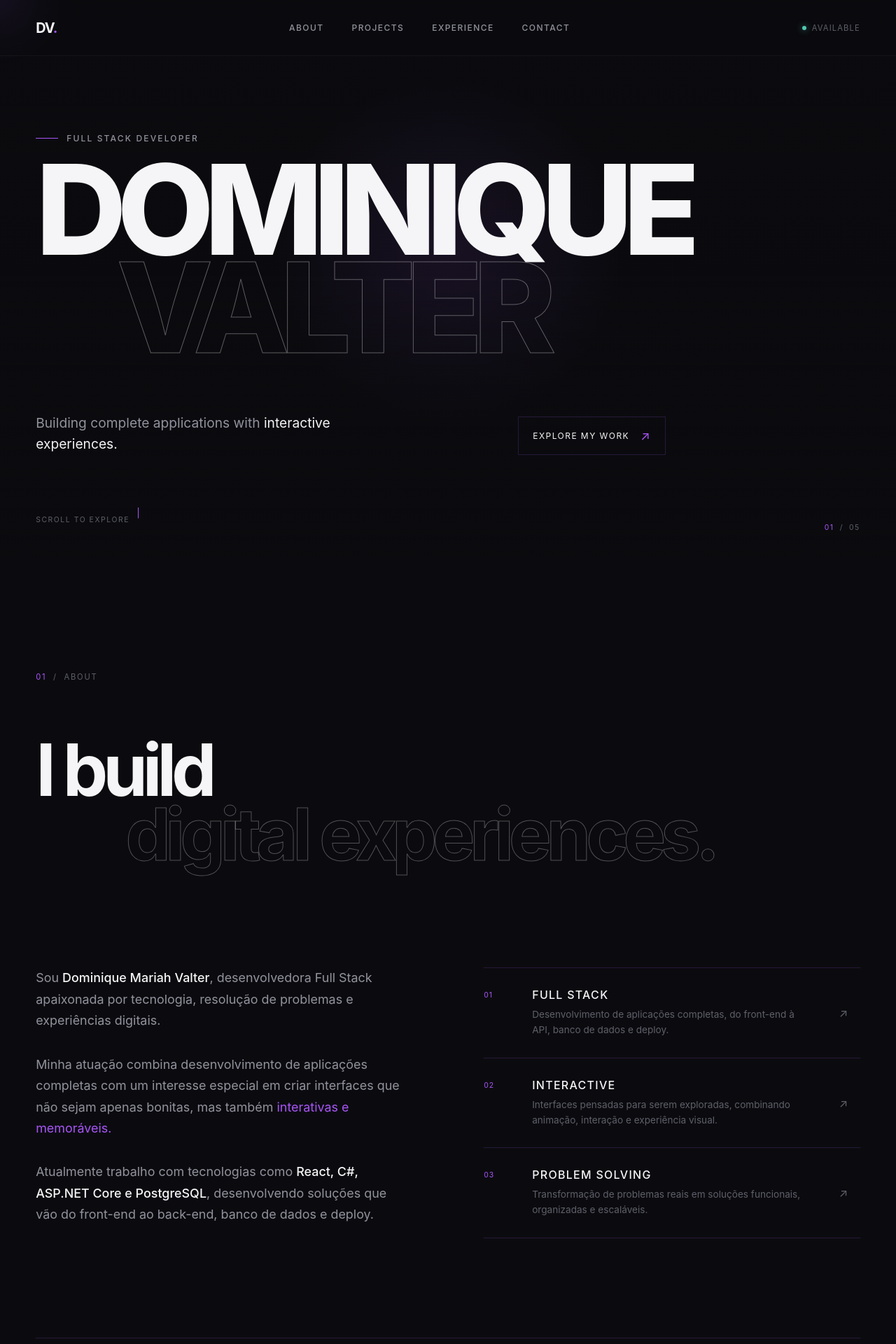
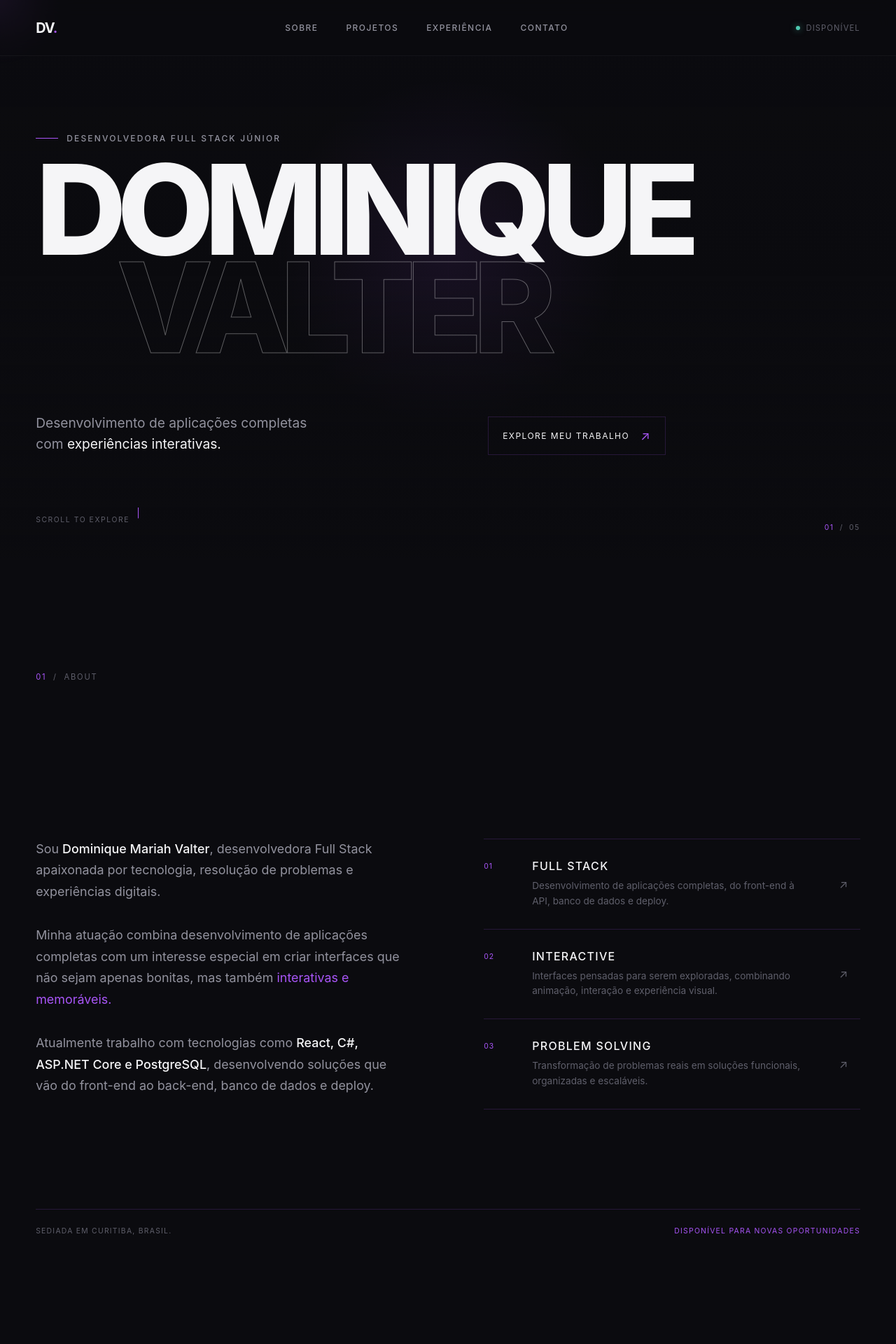
Before and after one commit to DominiqueValter/portfolio, a React app: page / in a window 1280 px wide. Shown: the top 1920 px of the page at 70% size. Built offline with nearby package versions, Linux system fonts and the light colour scheme; the HTML template or start-up script is replaced by a standard one.

Commit message:
refactor(conteúdo): traduzir textos e seções do portfólio para português

```diff
--- a/src/components/Navbar/Navbar.jsx
+++ b/src/components/Navbar/Navbar.jsx
@@ -2,10 +2,10 @@ import { motion } from "motion/react";
 import "./Navbar.css";
 
 const navItems = [
-  { label: "About", href: "#about" },
-  { label: "Projects", href: "#projects" },
-  { label: "Experience", href: "#experience" },
-  { label: "Contact", href: "#contact" },
+  { label: "Sobre", href: "#about" },
+  { label: "Projetos", href: "#projects" },
+  { label: "Experiência", href: "#experience" },
+  { label: "Contato", href: "#contact" },
 ];
 
 function Navbar() {
@@ -30,7 +30,7 @@ function Navbar() {
 
       <div className="navbar-status">
         <span className="status-dot" />
-        <span>Available</span>
+        <span>Disponível</span>
       </div>
     </motion.header>
   );
--- a/src/sections/About/About.jsx
+++ b/src/sections/About/About.jsx
@@ -48,11 +48,7 @@ function About() {
             duration: 0.9,
             ease: [0.16, 1, 0.3, 1],
           }}
-        >
-          <span>I build</span>
-
-          <span className="about-heading-outline">digital experiences.</span>
-        </motion.div>
+        ></motion.div>
 
         <div className="about-content">
           <motion.div
@@ -118,8 +114,8 @@ function About() {
           viewport={{ once: true }}
           transition={{ duration: 1 }}
         >
-          <span>Based in Curitiba, Brazil</span>
-          <span>Available for new opportunities</span>
+          <span>Sediada em Curitiba, Brasil.</span>
+          <span>Disponível para novas oportunidades</span>
         </motion.div>
       </div>
     </section>
--- a/src/sections/Contact/Contact.jsx
+++ b/src/sections/Contact/Contact.jsx
@@ -27,8 +27,8 @@ function Contact() {
             viewport={{ once: true, amount: 0.3 }}
             transition={{ duration: 0.9, ease: [0.16, 1, 0.3, 1] }}
           >
-            <span>Let’s engineer</span>
-            <span className="contact-heading-outline">something real.</span>
+            <span>Vamos projetar</span>
+            <span className="contact-heading-outline">Algo real.</span>
           </motion.h2>
 
           <motion.div
--- a/src/sections/Experience/Experience.jsx
+++ b/src/sections/Experience/Experience.jsx
@@ -25,12 +25,7 @@ function Experience() {
           whileInView={{ opacity: 1, y: 0 }}
           viewport={{ once: true, amount: 0.3 }}
           transition={{ duration: 0.9, ease: [0.16, 1, 0.3, 1] }}
-        >
-          <span>Scalable systems.</span>
-          <span className="experience-heading-outline">
-            Public & Private Impact.
-          </span>
-        </motion.div>
+        ></motion.div>
 
         <div className="experience-list">
           {experienceData.map((exp, index) => (
--- a/src/sections/Hero/Hero.jsx
+++ b/src/sections/Hero/Hero.jsx
@@ -54,7 +54,7 @@ function Hero() {
           }}
         >
           <span className="hero-line" />
-          <span>Full Stack Developer</span>
+          <span>DESENVOLVEDORA FULL STACK JÚNIOR</span>
         </motion.div>
 
         <div className="hero-name">
@@ -96,12 +96,12 @@ function Hero() {
           }}
         >
           <p className="hero-description">
-            Building complete applications with{" "}
-            <span>interactive experiences.</span>
+            Desenvolvimento de aplicações completas com{" "}
+            <span>experiências interativas.</span>
           </p>
 
           <a href="#projects" className="hero-cta">
-            <span>Explore my work</span>
+            <span>Explore meu trabalho</span>
             <span className="hero-cta-arrow">↗</span>
           </a>
         </motion.div>
```
